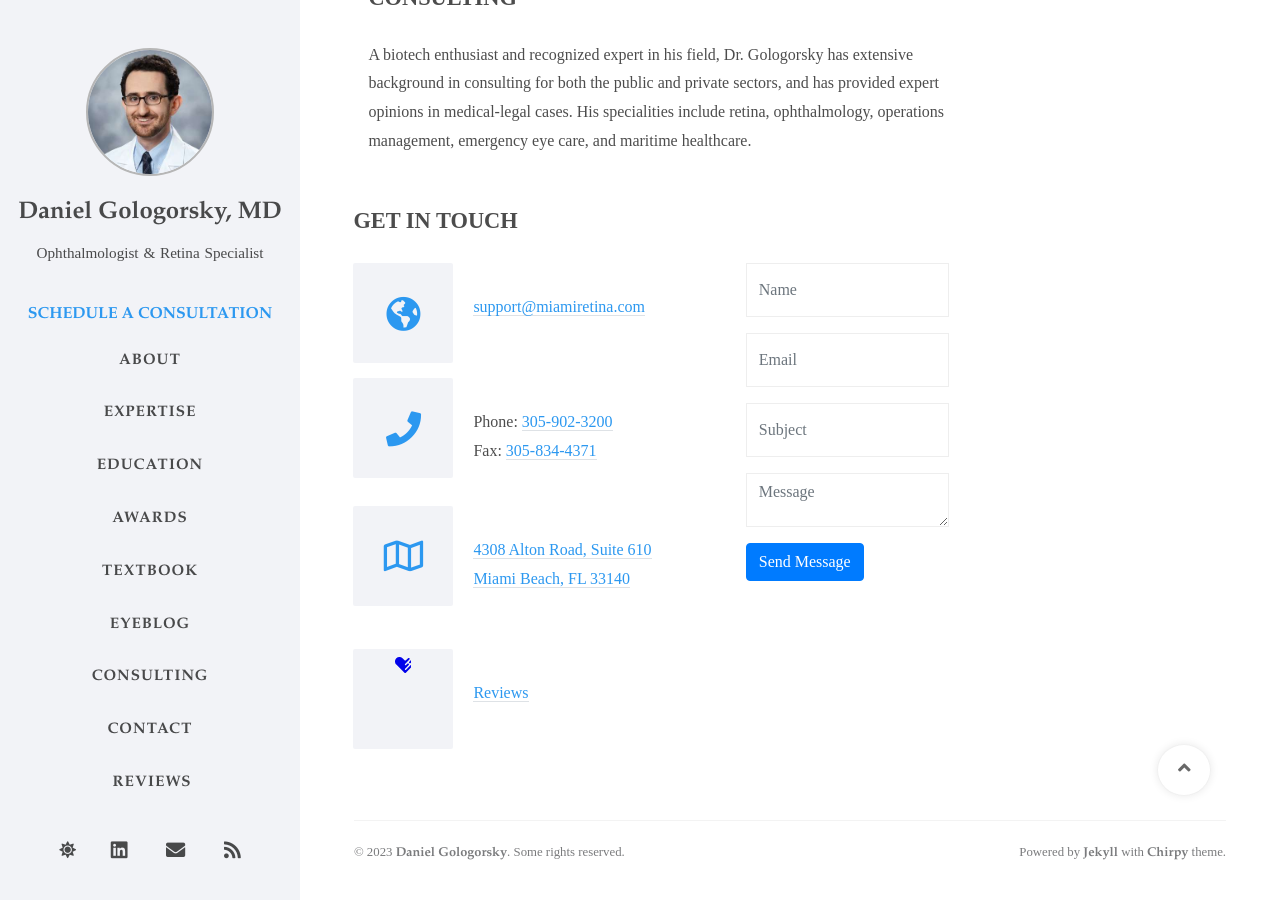
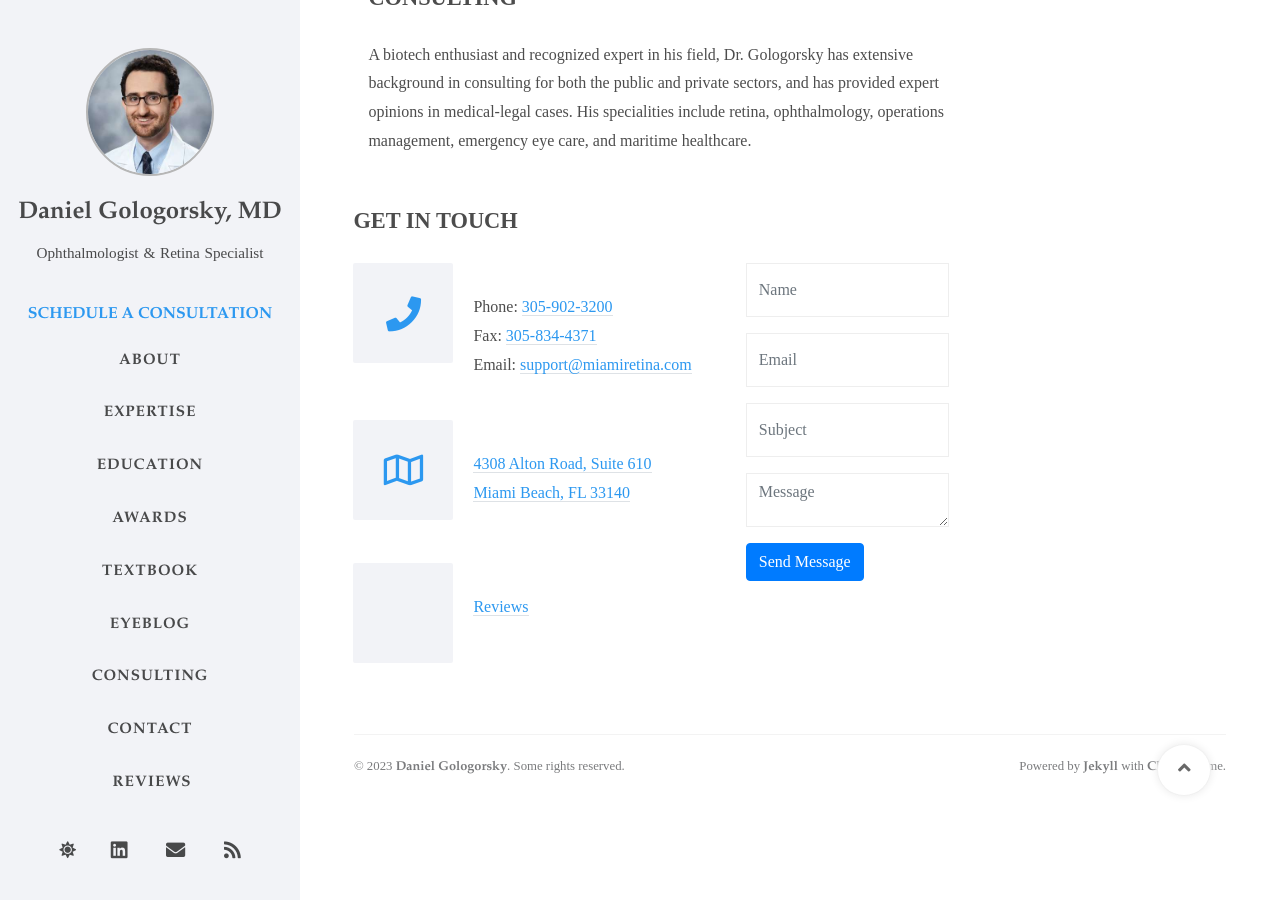
Before and after one commit to RGologorsky/rgologorsky.github.io, a Jekyll site: the page built from index.html, in a window 1280 px wide and 900 px high, scrolled down 7038 px. Built offline with Jekyll 4.4.1, drawn with Linux system fonts in a browser that asks for light colours; nearby versions of some CDN libraries; some web fonts are replaced.

Commit message:
svg styling

```diff
--- a/_includes/contact.html
+++ b/_includes/contact.html
@@ -8,7 +8,7 @@
 	</div>
 	<div class="row">
 		<div class="col-md-7">
-			<div class="colorlib-feature colorlib-feature-sm  " >
+			<!-- <div class="colorlib-feature colorlib-feature-sm  " >
 				<div class="colorlib-icon">
 					<i class="fas fa-globe-americas"></i>
 				</div>
@@ -16,7 +16,7 @@
 					<p>{% assign email = site.social.email | split: '@' %}
   <a href="javascript:window.open('mailto:' + ['{{ email[0] }}','{{ email[1] }}'].join('@'))">support@miamiretina.com</a></p>
 				</div>
-			</div>
+			</div> -->
 
 			<div class="colorlib-feature colorlib-feature-sm animate-box" >
 				<div class="colorlib-icon">
@@ -43,7 +44,7 @@
 
 			<div class="colorlib-feature colorlib-feature-sm animate-box" >
 				<div class="colorlib-icon">
-					<i style="display: inline-block; width: 16px; height: 16px; background-image: url('/assets/img/healthgrades-ar21-cropped.svg'); background-size: cover;"></i>
+					<i style="display: inline-block; height: 16px; background-image: url('/assets/img/healthgrades-ar21-cropped.svg'); background-size: cover;"></i>
 
 					<!-- <img src="/assets/img/healthgrades-ar21-cropped.svg" alt="Healthgrades" height="16px"> -->
 					<!-- <img src="/assets/img/healthgrades.png" alt="Healthgrades"> -->
```
Also changed, not shown: other parts of _includes/contact.html (+2 -1 lines).
